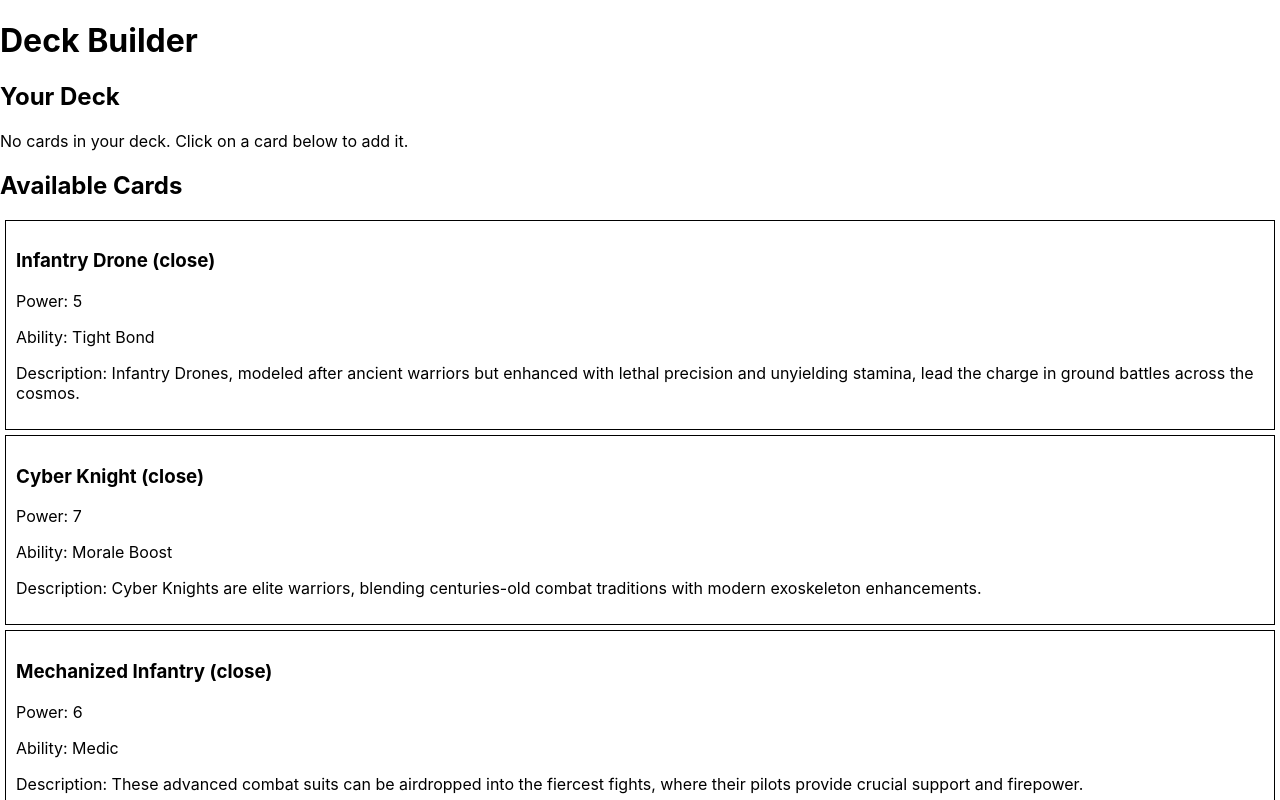
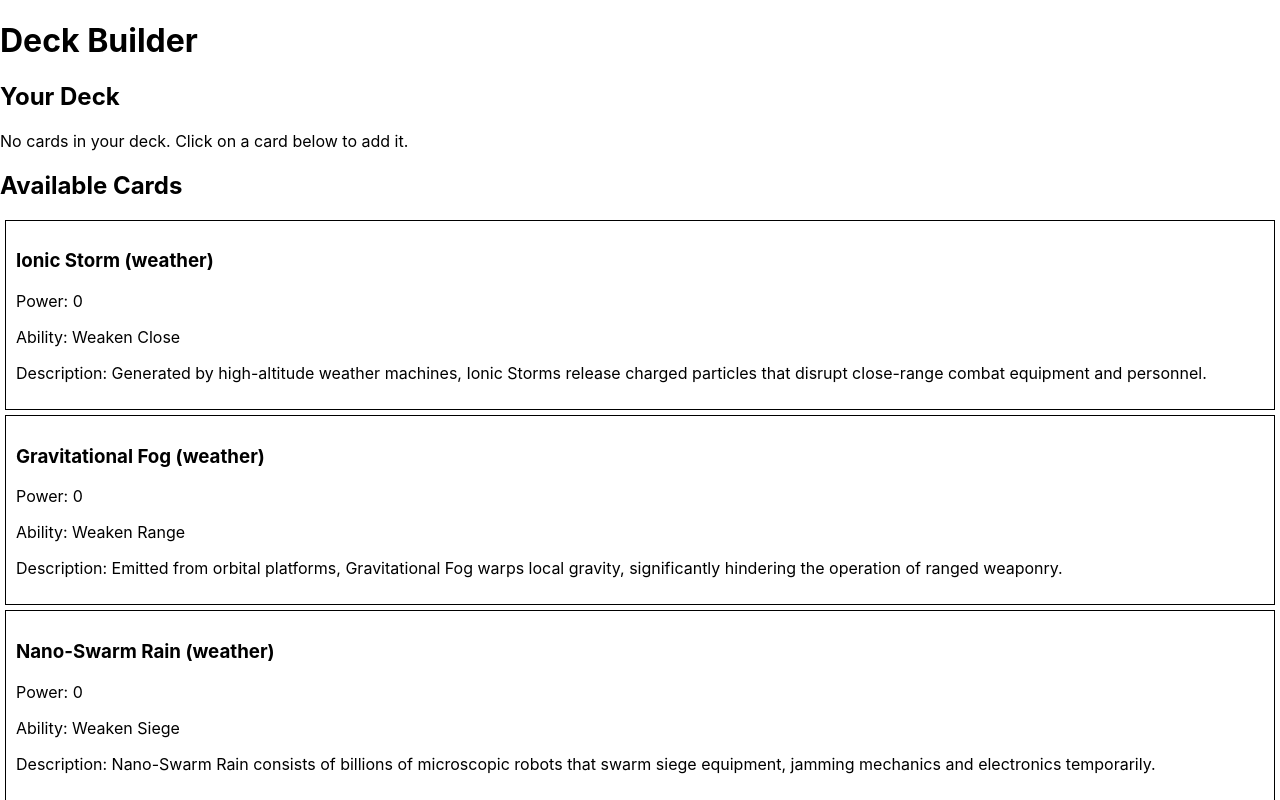
Before and after one commit to pslib-cz/2023-p3a-mpa-react-project-PeterHonzejk, a React (Create React App) app in the folder gwent-game/: page /build in a window 1280 px wide. Shown: the top 800 px of the page. Built offline with nearby package versions, Linux system fonts and the light colour scheme.

Commit message:
Added weather cards

```diff
--- a/gwent-game/src/components/DeckBuilder.tsx
+++ b/gwent-game/src/components/DeckBuilder.tsx
@@ -11,28 +11,33 @@ interface CardData {
   }
 
 const cardPool: CardData[] = [
+    // Weather cards
+    { id: 1, type: "weather", name: "Ionic Storm", power: 0, ability: "Weaken Close", lore: "Generated by high-altitude weather machines, Ionic Storms release charged particles that disrupt close-range combat equipment and personnel." },
+    { id: 2, type: "weather", name: "Gravitational Fog", power: 0, ability: "Weaken Range", lore: "Emitted from orbital platforms, Gravitational Fog warps local gravity, significantly hindering the operation of ranged weaponry." },
+    { id: 3, type: "weather", name: "Nano-Swarm Rain", power: 0, ability: "Weaken Siege", lore: "Nano-Swarm Rain consists of billions of microscopic robots that swarm siege equipment, jamming mechanics and electronics temporarily." },
+    { id: 4, type: "weather", name: "Atmospheric Equalizer", power: 0, ability: "Normalize", lore: "The Atmospheric Equalizer stabilizes weather conditions with a burst of neutralizing energy, restoring order to the battlefield environment." },
     // Human Faction - Close Combat
-    { id: 13, type: "close", name: "Infantry Drone", power: 5, ability: "Tight Bond", lore: "Infantry Drones, modeled after ancient warriors but enhanced with lethal precision and unyielding stamina, lead the charge in ground battles across the cosmos." },
-    { id: 14, type: "close", name: "Cyber Knight", power: 7, ability: "Morale Boost", lore: "Cyber Knights are elite warriors, blending centuries-old combat traditions with modern exoskeleton enhancements." },
-    { id: 15, type: "close", name: "Mechanized Infantry", power: 6, ability: "Medic", lore: "These advanced combat suits can be airdropped into the fiercest fights, where their pilots provide crucial support and firepower." },
-    { id: 16, type: "close", name: "Exo-Soldier", power: 8, ability: "Agile", lore: "Exo-Soldiers wear suits powered by miniaturized fusion reactors, making them formidable assets in any engagement zone." },
-    { id: 1, type: "close", name: "Captain Elise Durant", power: 10, ability: "Hero", lore: "Captain Durant, a legendary pilot known for her daring maneuvers in close-quarters space combat, has now brought her expertise to the ground forces." },
+    { id: 101, type: "close", name: "Infantry Drone", power: 5, ability: "Tight Bond", lore: "Infantry Drones, modeled after ancient warriors but enhanced with lethal precision and unyielding stamina, lead the charge in ground battles across the cosmos." },
+    { id: 102, type: "close", name: "Cyber Knight", power: 7, ability: "Morale Boost", lore: "Cyber Knights are elite warriors, blending centuries-old combat traditions with modern exoskeleton enhancements." },
+    { id: 103, type: "close", name: "Mechanized Infantry", power: 6, ability: "Medic", lore: "These advanced combat suits can be airdropped into the fiercest fights, where their pilots provide crucial support and firepower." },
+    { id: 104, type: "close", name: "Exo-Soldier", power: 8, ability: "Agile", lore: "Exo-Soldiers wear suits powered by miniaturized fusion reactors, making them formidable assets in any engagement zone." },
+    { id: 105, type: "close", name: "Captain Elise Durant", power: 10, ability: "Hero", lore: "Captain Durant, a legendary pilot known for her daring maneuvers in close-quarters space combat, has now brought her expertise to the ground forces." },
     // Human Faction - Ranged Combat
-    { id: 17, type: "range", name: "Tactical Sniper", power: 7, ability: "Scorch", lore: "Equipped with adaptive camouflage and high-velocity railguns, Tactical Snipers can change the tide of war from kilometers away." },
-    { id: 18, type: "range", name: "Recon Drone", power: 4, ability: "Spy", lore: "Recon Drones silently gather critical battlefield intelligence, often turning invisible to enemy sensors." },
-    { id: 19, type: "range", name: "Artillery Specialist", power: 6, ability: "Muster", lore: "Artillery Specialists control the battlefield with precise long-range bombardments, decimating enemy fortifications from afar." },
-    { id: 20, type: "range", name: "Comms Officer", power: 5, ability: "Morale Boost", lore: "Comms Officers maintain the flow of vital information across the battlefield, boosting the morale and coordination of allied troops." },
-    { id: 2, type: "range", name: "Lieutenant Marcus Fenix", power: 9, ability: "Hero", lore: "Marcus Fenix, a master sharpshooter, once turned the tide of a siege with a single shot that saved a thousand lives." },
+    { id: 111, type: "range", name: "Tactical Sniper", power: 7, ability: "Scorch", lore: "Equipped with adaptive camouflage and high-velocity railguns, Tactical Snipers can change the tide of war from kilometers away." },
+    { id: 112, type: "range", name: "Recon Drone", power: 4, ability: "Spy", lore: "Recon Drones silently gather critical battlefield intelligence, often turning invisible to enemy sensors." },
+    { id: 113, type: "range", name: "Artillery Specialist", power: 6, ability: "Muster", lore: "Artillery Specialists control the battlefield with precise long-range bombardments, decimating enemy fortifications from afar." },
+    { id: 114, type: "range", name: "Comms Officer", power: 5, ability: "Morale Boost", lore: "Comms Officers maintain the flow of vital information across the battlefield, boosting the morale and coordination of allied troops." },
+    { id: 115, type: "range", name: "Lieutenant Marcus Fenix", power: 9, ability: "Hero", lore: "Marcus Fenix, a master sharpshooter, once turned the tide of a siege with a single shot that saved a thousand lives." },
     // Human Faction - Siege
-    { id: 21, type: "siege", name: "Siege Mech", power: 8, ability: "Medic", lore: "Siege Mechs are the heavy hitters in sieges, capable of breaking through any fortification with their massive firepower." },
-    { id: 22, type: "siege", name: "Drone Carrier", power: 7, ability: "Muster", lore: "Drone Carriers deploy swarms of combat drones, overwhelming opponents with sheer numbers." },
-    { id: 23, type: "siege", name: "Engineer Unit", power: 5, ability: "Tight Bond", lore: "Engineer Units are essential for maintaining and upgrading battlefield tech in real-time, ensuring peak performance under fire." },
-    { id: 24, type: "siege", name: "Orbital Strike", power: 9, ability: "Destroy a row", lore: "Orbital Strikes are the ultimate deterrence, called down from space stations orbiting above the conflict zone, devastating enemy lines from above." },
-    { id: 3, type: "siege", name: "Engineer Sophia Bell", power: 11, ability: "Hero", lore: "Sophia Bell, chief engineer of the star fleet's artillery division, designs weapons that can break through any fortification." },
+    { id: 121, type: "siege", name: "Siege Mech", power: 8, ability: "Medic", lore: "Siege Mechs are the heavy hitters in sieges, capable of breaking through any fortification with their massive firepower." },
+    { id: 122, type: "siege", name: "Drone Carrier", power: 7, ability: "Muster", lore: "Drone Carriers deploy swarms of combat drones, overwhelming opponents with sheer numbers." },
+    { id: 123, type: "siege", name: "Engineer Unit", power: 5, ability: "Tight Bond", lore: "Engineer Units are essential for maintaining and upgrading battlefield tech in real-time, ensuring peak performance under fire." },
+    { id: 124, type: "siege", name: "Orbital Strike", power: 9, ability: "Destroy a row", lore: "Orbital Strikes are the ultimate deterrence, called down from space stations orbiting above the conflict zone, devastating enemy lines from above." },
+    { id: 125, type: "siege", name: "Engineer Sophia Bell", power: 11, ability: "Hero", lore: "Sophia Bell, chief engineer of the star fleet's artillery division, designs weapons that can break through any fortification." },
     // Human Faction - Leader
-    { id: 25, type: "leader", name: "Admiral Elara Myles", power: 12, ability: "Call Reinforcements", lore: "Admiral Elara Myles commands the human fleet with an iron will and a sharp mind, turning the tides of war with her strategic genius." },
-    { id: 26, type: "leader", name: "General Carter Blake", power: 12, ability: "Orbital Bombardment", lore: "General Carter Blake, a seasoned war hero, coordinates devastating orbital strikes, breaking enemy lines with precision." },
-];
+    { id: 131, type: "leader", name: "Admiral Elara Myles", power: 12, ability: "Call Reinforcements", lore: "Admiral Elara Myles commands the human fleet with an iron will and a sharp mind, turning the tides of war with her strategic genius." },
+    { id: 132, type: "leader", name: "General Carter Blake", power: 12, ability: "Orbital Bombardment", lore: "General Carter Blake, a seasoned war hero, coordinates devastating orbital strikes, breaking enemy lines with precision." },
+  ];
 
 const DeckBuilder: React.FC = () => {
   const [deck, setDeck] = useState<CardData[]>([]);
```
